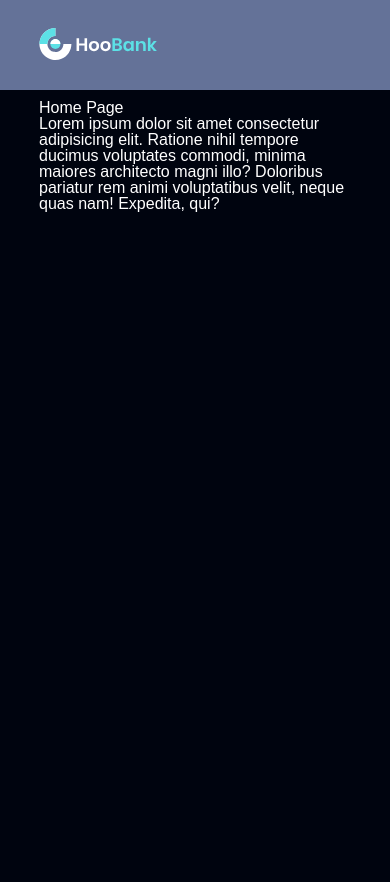
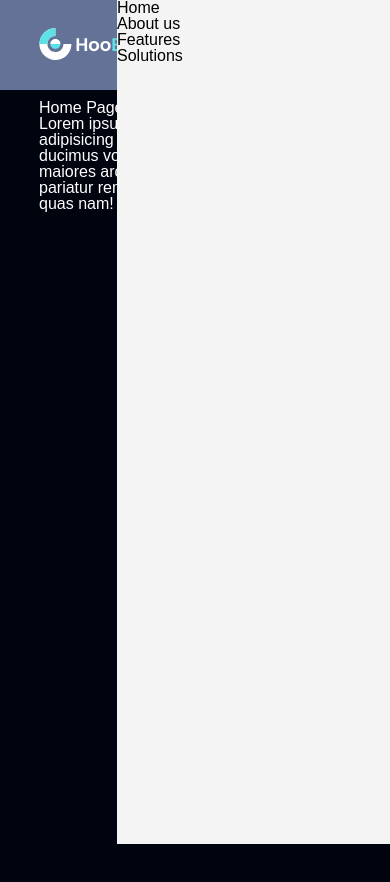
Before and after one commit to Zukaaa1/haeder-repo, a plain HTML site: page index.html in a window 390 px wide. Shown: the top 882 px of the page. Drawn offline with Linux system fonts and the light colour scheme.

Commit message:
BurgerMenu

```diff
--- a/index.html
+++ b/index.html
@@ -14,8 +14,16 @@
           <img src="assets/images/vectors/logo.svg" alt="logo" />
         </a>
 
-        <!-- Nav Element -->
-        <nav>
+        <!-- Burger Icon -->
+
+        <div class="burger">
+          <span></span>
+          <span></span>
+          <span></span>
+        </div>
+
+        <!-- Nav Element for Desktop -->
+        <nav class="desktop-menu">
           <ul class="nav-container">
             <li><a href="#home">Home</a></li>
             <li><a href="#about">About us</a></li>
@@ -25,6 +33,16 @@
         </nav>
       </div>
     </header>
+
+    <!-- Nav Element for Mobile -->
+    <nav class="mobile-menu">
+      <ul class="mobile-menu-list">
+        <li><a href="home">Home</a></li>
+        <li><a href="about">About us</a></li>
+        <li><a href="features">Features</a></li>
+        <li><a href="solution">Solutions</a></li>
+      </ul>
+    </nav>
     <main>
       <div class="main-container">
         <!-- Section 1 -->
--- a/styles/style.css
+++ b/styles/style.css
@@ -127,7 +127,7 @@ a {
   color: white;
 }
 
-/* Code */
+/* !Code */
 
 html {
   scroll-behavior: smooth;
@@ -157,9 +157,41 @@ header {
   padding: 0px 135px;
 }
 
+.burger {
+  display: none;
+  flex-direction: column;
+  cursor: pointer;
+  gap: 5px;
+}
+
+.burger span {
+  width: 25px;
+  height: 3px;
+  background-color: #333333;
+}
+
 .nav-container {
   display: flex;
   gap: 56px;
+}
+
+/* Mobile Navigation */
+
+.mobile-menu {
+  display: none;
+  position: fixed;
+  top: 0;
+  right: 0;
+  /* right: -100%; */
+  width: 70%;
+  height: 100%;
+  background-color: #f4f4f4;
+  color: black;
+  z-index: 1000;
+}
+
+.mobile-menu a {
+  color: black;
 }
 
 /* Main */
@@ -195,8 +227,14 @@ section {
 
 /* ფრჩხილებში რა ზომასაც დავწერ, მარტო იმ ზომაზე იმოქმდებს ჩემს მიერ დაწერილი კოდი */
 @media (max-width: 880px) {
-  nav {
+  .desktop-menu {
     display: none;
+  }
+  .burger {
+    display: flex;
+  }
+  .mobile-menu {
+    display: flex;
   }
 }
 
```
